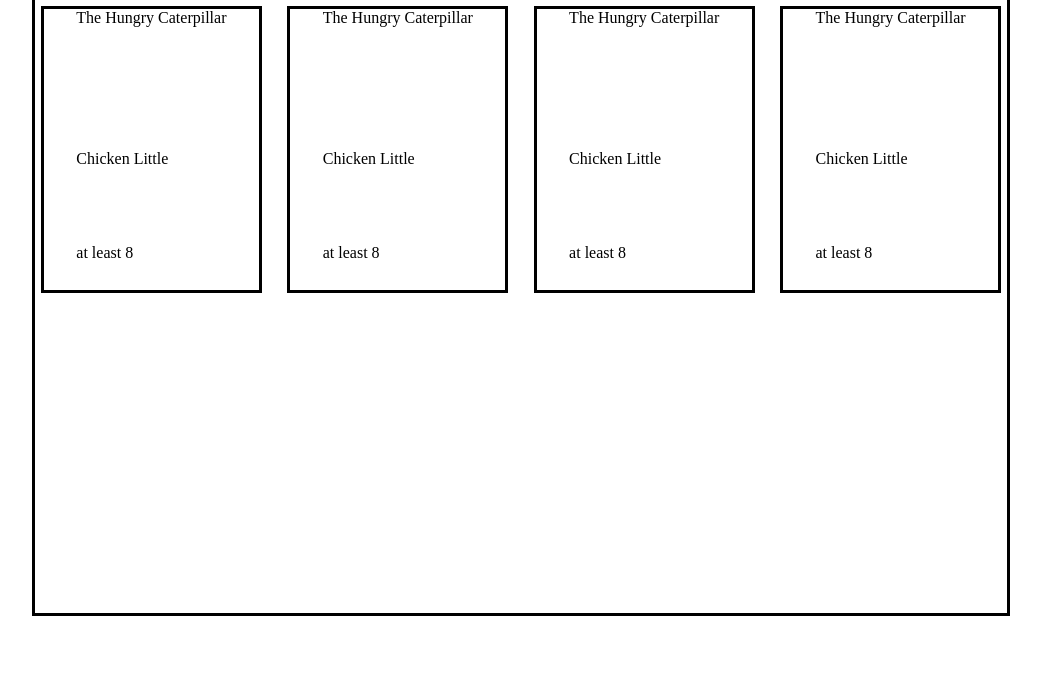
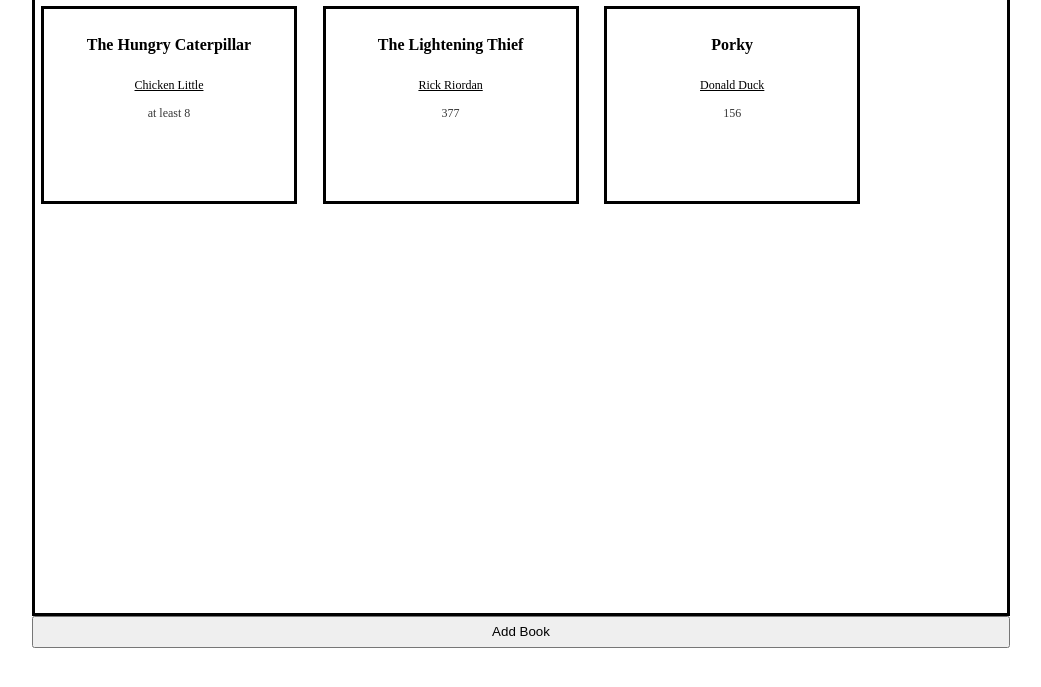
Before and after one commit to augustgrantham/library, a plain HTML site: page index.html in a window 1280 px wide. Shown: the part 91-778 px from the top of the page, without its empty margins (119-1160 px from the left). Drawn offline with Linux system fonts and the light colour scheme.

Commit message:
Add loop to display all books in array

```diff
--- a/index.html
+++ b/index.html
@@ -14,48 +14,17 @@
     <div class="shelf">
         <div class="bookCard">
             <div class="title">
-                The Hungry Caterpillar
+                <p>The Hungry Caterpillar</p>
             </div>
             <div class="author">
-                Chicken Little
+                <p>Chicken Little</p>
             </div>
             <div class="pages">
-                at least 8
+                <p>at least 8</p>
             </div>
         </div>
-        <div class="bookCard">
-            <div class="title">
-                The Hungry Caterpillar
-            </div>
-            <div class="author">
-                Chicken Little
-            </div>
-            <div class="pages">
-                at least 8
-            </div>
-        </div>
-        <div class="bookCard">
-            <div class="title">
-                The Hungry Caterpillar
-            </div>
-            <div class="author">
-                Chicken Little
-            </div>
-            <div class="pages">
-                at least 8
-            </div>
-        </div>
-        <div class="bookCard">
-            <div class="title">
-                The Hungry Caterpillar
-            </div>
-            <div class="author">
-                Chicken Little
-            </div>
-            <div class="pages">
-                at least 8
-            </div>
-        </div>
+
     </div>
+    <input class="add" type="button" name="addBook" value="Add Book">
 </body>
 </html>
--- a/script.js
+++ b/script.js
@@ -1,5 +1,6 @@
 const myLibrary = [];
-
+const shelf = document.querySelector(".shelf");
+const addBook = document.querySelector("add");
 function Book(title, author, pages, read) {
     this.title = title
     this.author = author;
@@ -10,10 +11,26 @@ function Book(title, author, pages, read) {
 
 function addBookToLibrary(title, author, pages, read) {
   // take params, create a book then store it in the array
-  let newBook = new Book(title, author, pages, read);
-  myLibrary.push(newBook);
+  myLibrary.push(new Book(title, author, pages, read));
 }
 
 addBookToLibrary("The Lightening Thief", "Rick Riordan", 377, true);
+addBookToLibrary("Porky", "Donald Duck", 156, true);
+let booksOnShelf = "";
 
-console.log(myLibrary);
+for (let book of myLibrary) {
+    booksOnShelf += `<div class="bookCard">
+            <div class="title">
+                <p> ` + book.title + `</p>
+            </div>
+            <div class="author">
+                <p>` + book.author + `</p>
+            </div>
+            <div class="pages">
+                <p>` + book.pages + `</p>
+            </div>
+        </div>
+        `;
+}
+
+shelf.innerHTML += booksOnShelf;
--- a/style.css
+++ b/style.css
@@ -13,13 +13,39 @@ body {
     padding:0.5vw;
     display:grid;
     grid-template-rows: repeat(2, 1fr);
-    grid-template-columns: repeat(auto-fit, minmax(100px, 1fr));
+    grid-template-columns: repeat(auto-fit, minmax(100px, 20vw));
     gap:2vw;
 }
 
 .bookCard {
     border: 0.25vw solid rgb(0, 0, 0);
     display:grid;
-    grid-template-rows:3fr 2fr 1fr;
-    justify-content: center;
+    grid-template-rows:5vh 5vh 2vh;
+    justify-items: center;
+    align-items: center;
+    height:20vh;
+    text-align: center;
+    padding:1em;
 }
+
+
+.title p {
+    font-size:1em;
+    font-weight: 800;
+
+}
+
+.author p {
+    font-size:.75em;
+    text-decoration: underline;
+
+}
+
+.pages {
+    font-size: .75em;
+    color:rgb(56, 56, 56);
+}
+
+.add {
+    padding: 0.5em;
+}
```
